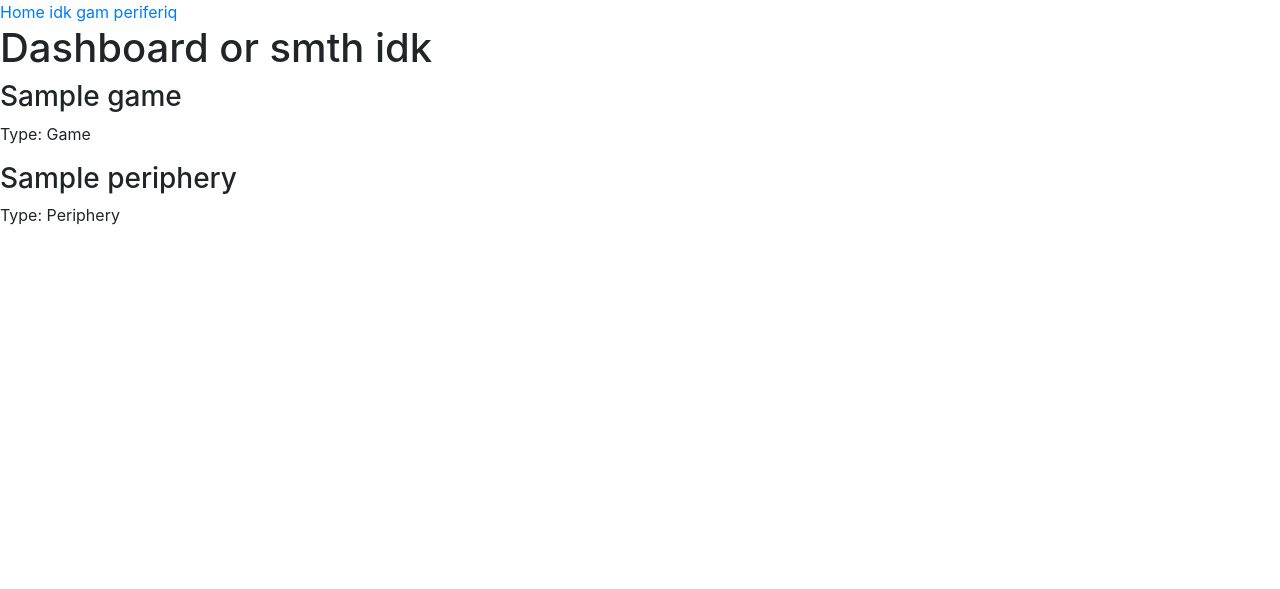
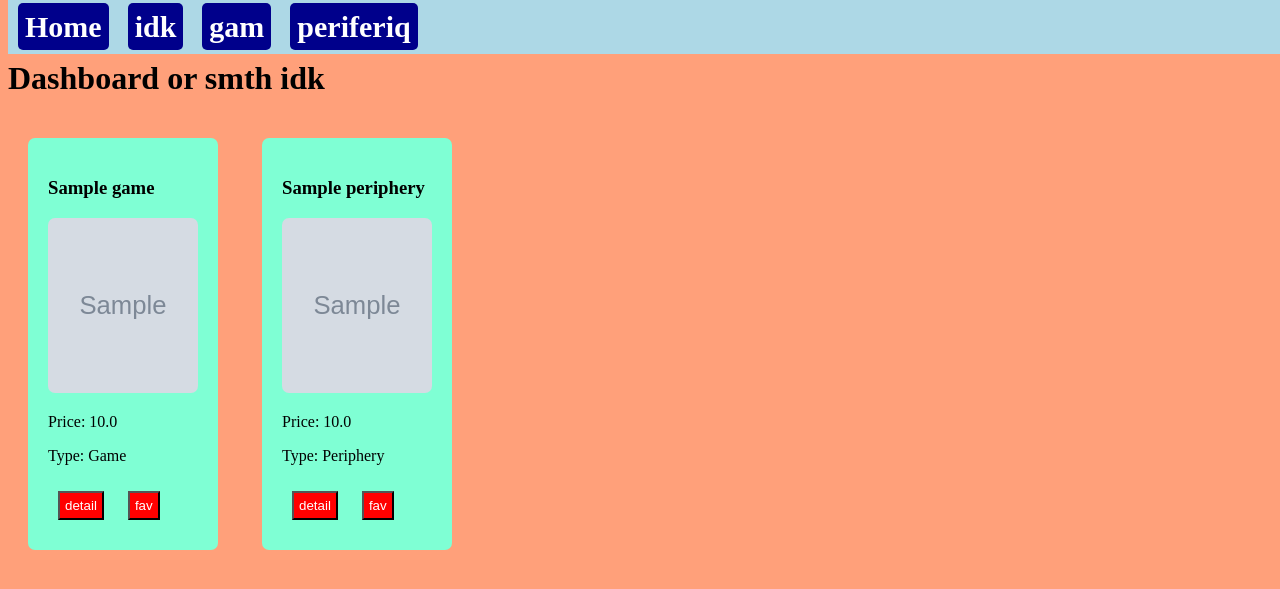
Before and after one commit to PureSkillz/Python-Web-Framework-Project, a Django app: page /dashboard/ in a window 1280 px wide. Shown: the top 589 px of the page. Run offline with Django 4.2, Linux system fonts and the light colour scheme; tables that the repository leaves empty hold one stand-in row (values such as "Sample post"); grey boxes marked "Sample" are stand-in pictures; some libraries are stand-ins or nearby versions.

Commit message:
Added static files, CSS, modified HTML

```diff
--- a/gameshop/gameshop/main/models.py
+++ b/gameshop/gameshop/main/models.py
@@ -29,9 +29,11 @@ class Item(models.Model):
         max_length=MAX_DESCRIPTION_LENGTH
     )
 
-    # image = models.ImageField(
-    #     validators=(MaxFileSizeInMbValidator(10),)
-    # )
+    image = models.ImageField(
+        null=True,
+        blank=True,
+        # validators=(MaxFileSizeInMbValidator(10),)
+    )
 
     def get_class_name(self):
         return self.__class__.__name__
--- a/gameshop/gameshop/urls.py
+++ b/gameshop/gameshop/urls.py
@@ -1,7 +1,9 @@
+from django.conf import settings
+from django.conf.urls.static import static
 from django.contrib import admin
 from django.urls import path, include
 
 urlpatterns = [
     path('admin/', admin.site.urls),
     path('', include('gameshop.main.urls'))
-]
+] + static(settings.MEDIA_URL, document_root=settings.MEDIA_ROOT)
--- /dev/null
+++ b/gameshop/static/main.css
@@ -0,0 +1,56 @@
+.item-photo {
+    border-radius: 7px;
+    width: 150px; height: 175px;
+
+}
+
+.navbar a{
+    font-size: 30px;
+    font-weight: bold;
+    border-radius: 5px;
+    background-color: darkblue;
+    padding: 7px;
+    margin-right: 15px;
+}
+
+a:link, a:visited {
+    color: white;
+    text-decoration: none;
+}
+
+a:hover {
+    color: lightgray;
+}
+
+.navbar{
+    overflow: hidden;
+    background-color: lightblue;
+    position: fixed; /* Set the navbar to fixed position */
+    top: 0; /* Position the navbar at the top of the page */
+    width: 100%; /* Full width */
+    padding: 10px;
+}
+
+.main {
+  margin-top: 60px; /* Add a top margin to avoid content overlay */
+}
+
+.item-container {
+    border-radius: 7px;
+    display: inline-block;
+    background-color: aquamarine;
+    padding: 20px;
+    margin: 20px;
+}
+
+.item-container button {
+    background-color: red;
+    display: inline-table;
+    padding: 5px;
+    margin: 10px;
+    color: white;
+}
+
+body {
+    background-color: lightsalmon;
+}
--- a/gameshop/templates/base.html
+++ b/gameshop/templates/base.html
@@ -1,24 +1,23 @@
+{% load static %}
 <!DOCTYPE html>
 <html lang="en">
 <head>
     <meta charset="UTF-8">
     <title>GameShop</title>
 
-        <!-- Bootstrap CSS -->
-    <link rel="stylesheet" href="https://stackpath.bootstrapcdn.com/bootstrap/4.3.1/css/bootstrap.min.css"
-          integrity="sha384-ggOyR0iXCbMQv3Xipma34MD+dH/1fQ784/j6cY/iJTQUOhcWr7x9JvoRxT2MZw1T" crossorigin="anonymous">
-    <link rel="icon" type="image/png" href="https://pluspng.com/img-png/instagram-png-instagram-png-icon-1024.png">
-    <link rel="stylesheet" href="https://stackpath.bootstrapcdn.com/font-awesome/4.7.0/css/font-awesome.min.css"
-          integrity="sha384-wvfXpqpZZVQGK6TAh5PVlGOfQNHSoD2xbE+QkPxCAFlNEevoEH3Sl0sibVcOQVnN" crossorigin="anonymous">
+    <link rel="stylesheet" href="{% static 'main.css' %}">
 </head>
 <body>
-<nav>
-    <a href="{% url 'index' %}">Home</a>
-    <a href="{% url 'dashboard' %}">idk</a>
-    <a href="{% url 'create game' %}">gam</a>
-    <a href="{% url 'create periphery' %}">periferiq</a>
+<nav class="navbar">
+    <a class="btn btn-primary" href="{% url 'index' %}">Home</a>
+    <a class="btn btn-primary" href="{% url 'dashboard' %}">idk</a>
+    <a class="btn btn-primary" href="{% url 'create game' %}">gam</a>
+    <a class="btn btn-primary" href="{% url 'create periphery' %}">periferiq</a>
 </nav>
-{% block content %}
+<div class="main">
+    {% block content %}
 {% endblock %}
+</div>
+
 </body>
 </html>
--- a/gameshop/templates/main/create_game.html
+++ b/gameshop/templates/main/create_game.html
@@ -2,7 +2,7 @@
 {% block content %}
     <h1>Add Your Game Info</h1>
     <div>
-        <form method="post" action="{% url 'create game' %}">
+        <form method="post" action="{% url 'create game' %}" enctype='multipart/form-data'>
             {% csrf_token %}
             {{ form }}
             <button>Create Game</button>
--- a/gameshop/templates/main/create_periphery.html
+++ b/gameshop/templates/main/create_periphery.html
@@ -2,7 +2,7 @@
 {% block content %}
     <h1>Add Your Periphery Info</h1>
     <div>
-        <form method="post" action="{% url 'create periphery' %}">
+        <form method="post" action="{% url 'create periphery' %}" enctype='multipart/form-data'>
             {% csrf_token %}
             {{ form }}
             <button>Create Periphery</button>
--- a/gameshop/templates/main/dashboard.html
+++ b/gameshop/templates/main/dashboard.html
@@ -1,10 +1,19 @@
 {% extends 'base.html' %}
+{% load static %}
 {% block content %}
     <h1>Dashboard or smth idk</h1>
     {% for el in items %}
-        <div>
+        <div class="item-container">
         <h3>{{ el.name }}</h3>
+            {% if el.image %}
+                <img class="item-photo" src="{{ el.image.url }}" alt="Photo Missing">
+            {% else %}
+                <img class="item-photo" src="{% static 'missing_photo.png' %}" alt="Photo Missing">
+            {% endif %}
+        <p>Price: {{ el.price }}</p>
         <p>Type: {{ el.get_class_name }}</p>
+        <button class="detail-btn">detail</button>
+        <button class="fav-btn">fav</button>
         </div>
 
     {% endfor %}
```
Also changed, not shown: gameshop/gameshop/settings.py (+18 -3 lines), gameshop/gameshop/main/migrations/0004_game_image_periphery_image.py (added), gameshop/static/missing_photo.png (added).
